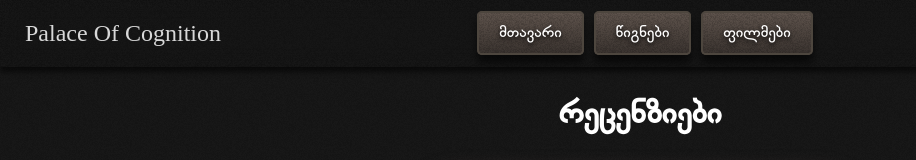
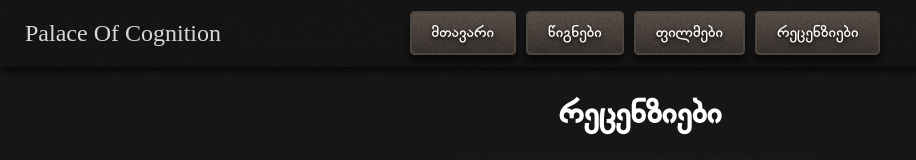
Before and after one commit to Bloodcrane/palaceofcognition, a React (Create React App) app: page /#/articles in a window 1280 px wide. Shown: the top 160 px of the page, without its empty margins (0-916 px from the left). Built offline with nearby package versions, Linux system fonts and the light colour scheme.

Commit message:
Update Header.jsx

```diff
--- a/src/Layouts/Header.jsx
+++ b/src/Layouts/Header.jsx
@@ -23,10 +23,10 @@ const HeaderLayout = ({ showMain = true, showBooks = true, showMovies = true, sh
             {isDesktopOrLaptop && (
             <header className='layoutDiv'>
                 <h2>Palace Of Cognition</h2>
-                {showMain && <Link onClick={handlePageChange()} className="layoutButton" to={'/'}>მთავარი</Link>}
-                {showBooks && <Link onClick={handlePageChange()} className="layoutButton" to={'/books'}>წიგნები</Link>}
-                {showMovies && <Link onClick={handlePageChange()} className="layoutButton" to={'/movies'}>ფილმები</Link>}
-                {showArticles && <Link onClick={handlePageChange()} className="layoutButton" to={'/articles'}>რეცენზიები</Link>}
+                {<Link onClick={handlePageChange()} className="layoutButton" to={'/'}>მთავარი</Link>}
+                {<Link onClick={handlePageChange()} className="layoutButton" to={'/books'}>წიგნები</Link>}
+                {<Link onClick={handlePageChange()} className="layoutButton" to={'/movies'}>ფილმები</Link>}
+                {<Link onClick={handlePageChange()} className="layoutButton" to={'/articles'}>რეცენზიები</Link>}
 
                 <Outlet />
             </header>
```
